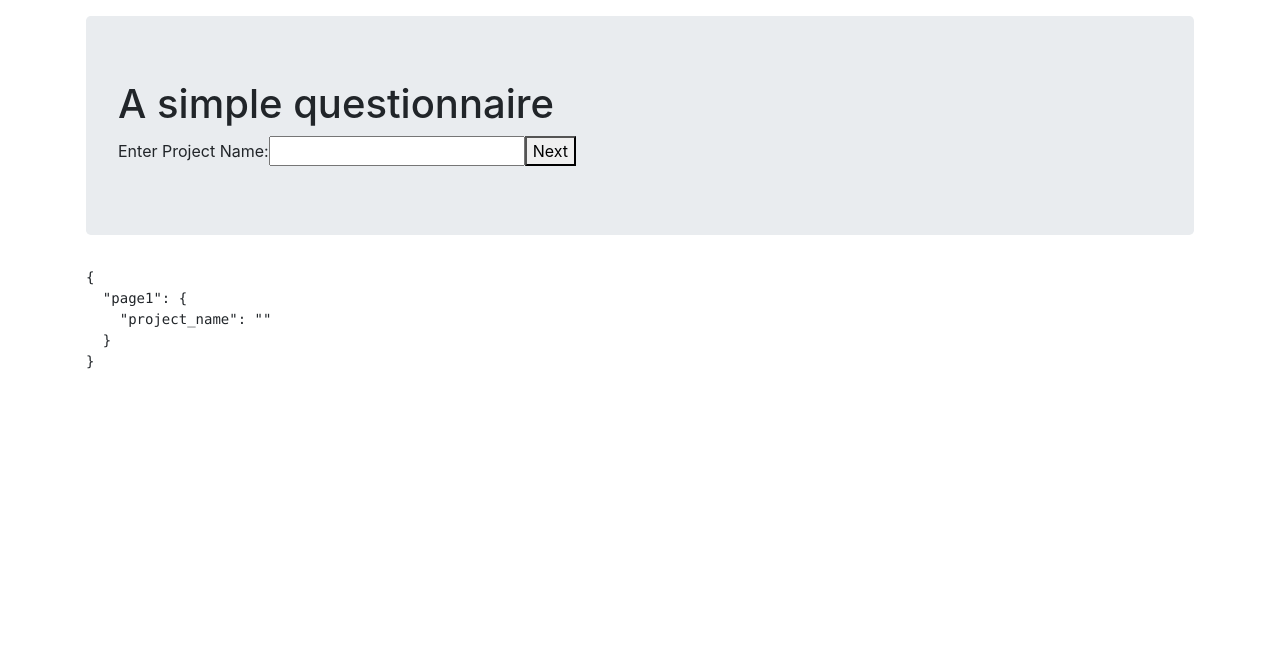
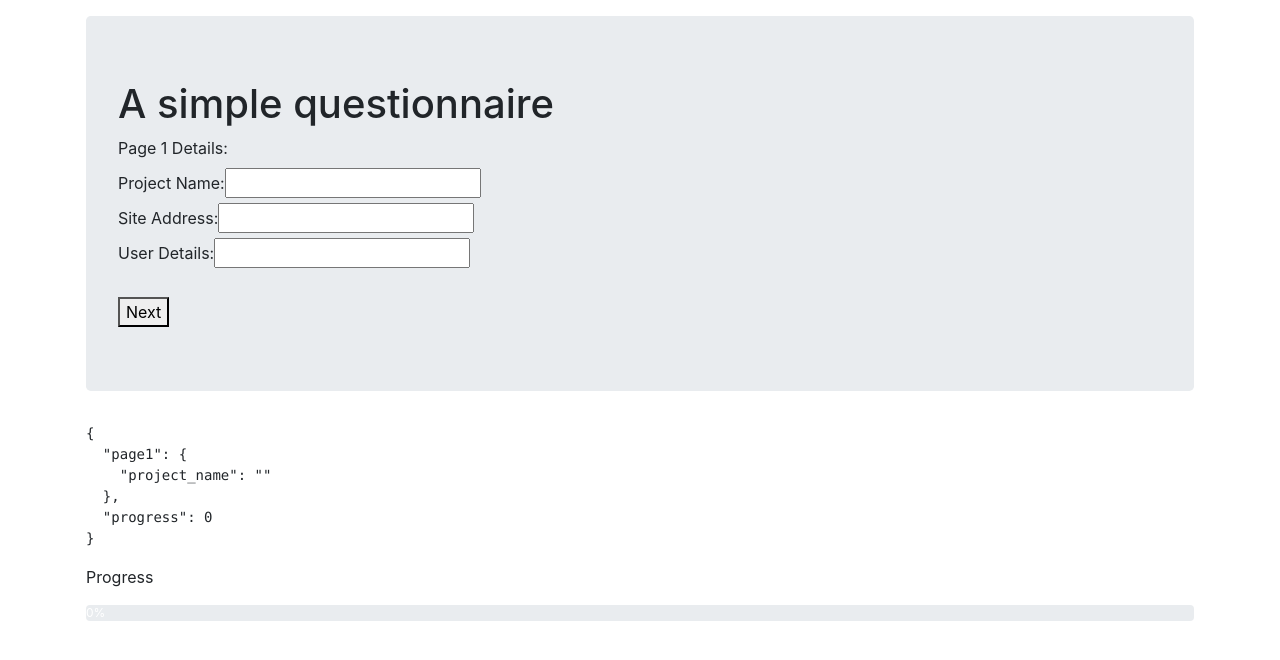
Before and after one commit to juhsinto/Greening_Code_Demo, a React (Create React App) app: page / in a window 1280 px wide. Shown: the top 660 px of the page. Built offline with nearby package versions, Linux system fonts and the light colour scheme.

Commit message:
added fields for page 1 ; also added validation

```diff
--- a/src/components/Result.js
+++ b/src/components/Result.js
@@ -2,14 +2,18 @@ import React from "react";
 import {useSelector} from "react-redux";
 
 import {Link} from "react-router-dom";
+import ProgressBar from "react-bootstrap/ProgressBar";
 
 export const Result = () => {
     const state = useSelector(state => state);
+    const { progress } = state;
 
     return (
         <>
             <pre>{JSON.stringify(state,null, 2)}</pre>
             {/* <Link to="/">Start Over</Link> */}
+            <p>Progress</p>
+            <ProgressBar now={progress} label={`${progress}%`} />
         </>
     )
 }
--- a/src/components/Step1.js
+++ b/src/components/Step1.js
@@ -3,7 +3,7 @@ import React from "react";
 import {useForm} from "react-hook-form";
 import { useDispatch, useSelector } from "react-redux";
 import { useHistory } from "react-router-dom";
-import { updatePage1 } from "../rootSlice";
+import { updatePage1, updateProgress } from "../rootSlice";
 import {Result} from "./Result"
 import {Header} from "./Header"
 
@@ -15,7 +15,7 @@ export const Step1 = () => {
     const dispatch = useDispatch()
     const history = useHistory()
     const project_name = useSelector(state => state.project_name)
-    const {register, handleSubmit} = useForm({defaultValues: {project_name}});
+    const {register, handleSubmit, errors} = useForm({defaultValues: {project_name}});
 
     const onSubmit = (data) => {
 
@@ -24,6 +24,7 @@ export const Step1 = () => {
               ...data,
             })
           );
+        dispatch(updateProgress(25));
         history.push("./result")
     }
 
@@ -33,10 +34,45 @@ export const Step1 = () => {
                 <Header />
                 <form onSubmit={handleSubmit(onSubmit)}>
                     <div>
-                        <label htmlFor="project_name">Enter Project Name:</label>
-                        <input type="text" name="project_name" id="project_name" ref={register} />
+                        <label htmlFor="page1">Page 1 Details:</label>
+                        <br />
+                        <label htmlFor="project_name">Project Name:</label>
+                        <input type="text" name="project_name" id="project_name"
+                            ref={
+                                register({
+                                        required: "Project Name Required",
+                                })
+                            }
+                        />
+                        {errors.project_name && <p>{errors.project_name.message}</p>}
 
-                        <button>Next</button>
+                        <br />
+                        <label htmlFor="project_name">Site Address:</label>
+                        <input type="text" name="site_address" id="site_address"
+                            ref={
+                                register({
+                                        required: "Site Address Required",
+                                        minLength: {value: 5, message: "Site Address Too short"}
+                                })
+                            }
+                        />
+                        {errors.site_address && <p>{errors.site_address.message}</p>}
+
+                        <br />
+                        <label htmlFor="project_name">User Details:</label>
+                        <input type="text" name="user_details" id="user_details"
+                            ref={
+                                register({
+                                        required: "User Details Required",
+                                        minLength: {value: 1, message: "User Details Too short"}
+                                })
+                            }
+                        />
+                        {errors.user_details && <p>{errors.user_details.message}</p>}
+
+                        <br /><br />
+
+                        <button type="submit"> Next</button>
                         </div>
                 </form>
             </Jumbotron>
--- a/src/rootSlice.js
+++ b/src/rootSlice.js
@@ -6,14 +6,18 @@ const rootSlice = createSlice({
         page1: {
             project_name: "",
           },
+        progress: 0,
 	},
 	reducers: {
 		updatePage1: (state, action) => {
             state.page1 = { ...action.payload };
         },
+        updateProgress: (state, action) => {
+            state.progress = action.payload;
+        }
 	}
 })
 
 export const reducer = rootSlice.reducer;
 
-export const { updatePage1 } = rootSlice.actions
+export const { updatePage1, updateProgress } = rootSlice.actions
```
